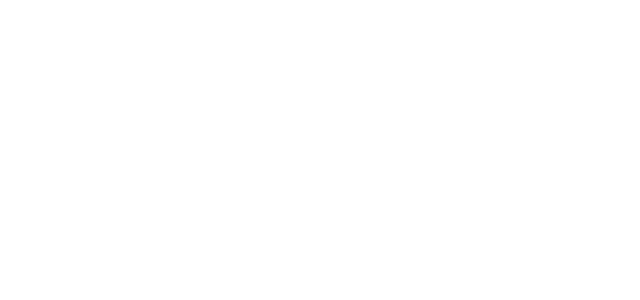
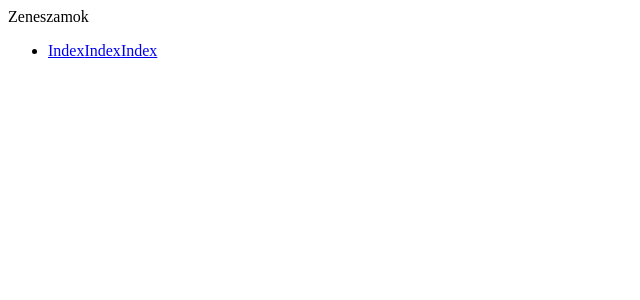
Before and after one commit to etnevelpriv/zeneszamok_gyakorlo_2, a React (Vite) app: page / in a window 1280 px wide. Shown: the top 300 px of the page, without its empty margins (0-640 px from the left). Built offline with nearby package versions, Linux system fonts and the light colour scheme.

Commit message:
fejlec keszen van

```diff
--- a/src/App.tsx
+++ b/src/App.tsx
@@ -1,6 +1,7 @@
 import { useState } from "react";
 import type { Zeneszam_type } from "./Models/Types/Zeneszam.type";
 import type { Oldal_type } from "./Models/Types/Oldal.type";
+import { Fejlec } from "./Components/Fejlec/Fejlec";
 
 export const App = function () {
   const [zeneszamok, setZeneszamok] = useState<Zeneszam_type[]>([
@@ -36,9 +37,13 @@ export const App = function () {
     },
   ]);
   const [oldal, setOldal] = useState<Oldal_type>("index");
+
+  const changeOldal = function(oldal:Oldal_type) {
+    setOldal(oldal);
+  };
   return (
     <>
-
+    <Fejlec changeOldal={changeOldal}></Fejlec>
     </>
   )
 };
--- a/src/Components/Fejlec/Fejlec.tsx
+++ b/src/Components/Fejlec/Fejlec.tsx
@@ -0,0 +1,24 @@
+import type { Fejlec_prop } from "../../Models/Props/Fejlec.prop";
+
+export const Fejlec = function (props: Fejlec_prop) {
+    return (
+        <>
+            <header>
+                <nav>
+                    <div className="navbar-logo">
+                        Zeneszamok
+                    </div>
+                    <div className="navbar-buttons">
+                        <ul>
+                            <li>
+                                <a href="#" onClick={() => { props.changeOldal("index") }}>Index</a>
+                                <a href="#" onClick={() => { props.changeOldal("admin") }}>Index</a>
+                                <a href="#" onClick={() => { props.changeOldal("moderator") }}>Index</a>
+                            </li>
+                        </ul>
+                    </div>
+                </nav>
+            </header>
+        </>
+    )
+};
--- /dev/null
+++ b/src/Models/Props/Fejlec.prop.ts
@@ -0,0 +1,5 @@
+import type { Oldal_type } from "../Types/Oldal.type";
+
+export type Fejlec_prop = {
+    changeOldal : (oldal:Oldal_type)=>void;
+}
```
